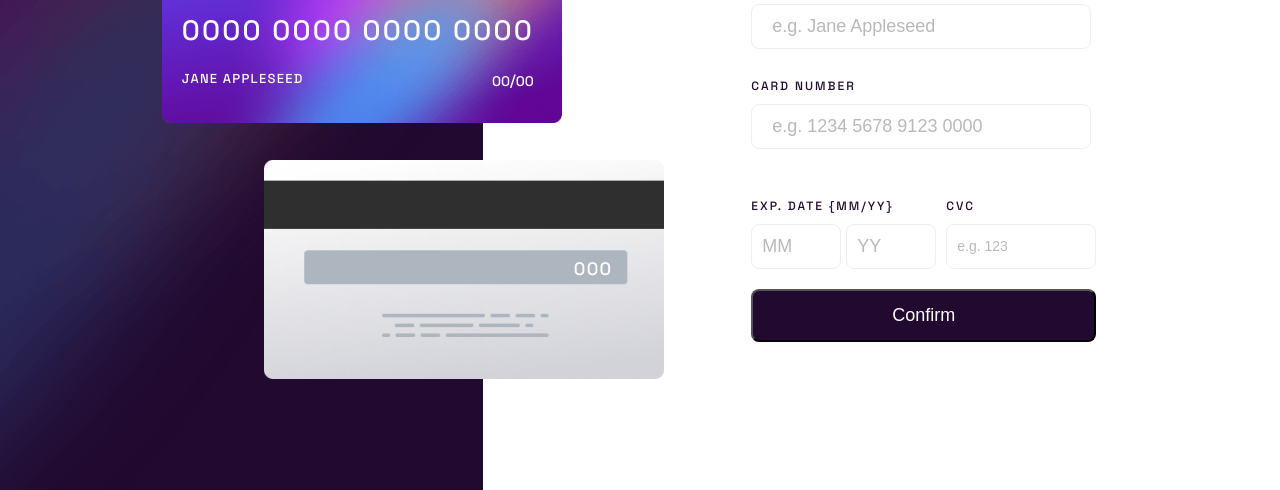
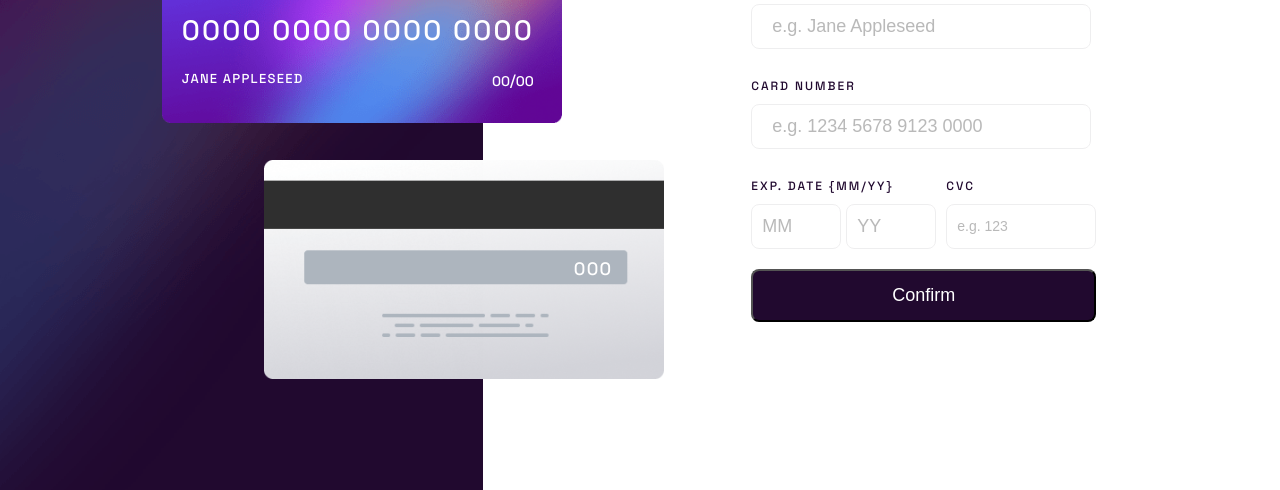
Before and after one commit to lanagrdzelishvili/Interactive-Card-Details-Form, a plain HTML site: page index.html in a window 1280 px wide. Shown: the part 310-800 px from the top of the page. Drawn offline with Linux system fonts and the light colour scheme; a web font is replaced by a local one.

Commit message:
css small two

```diff
--- a/style.css
+++ b/style.css
@@ -86,7 +86,7 @@ body {
     font-weight: 500;
 }
 .second-container {
-    margin-top: 300px;
+    margin-top: 330px;
     display: flex;
     flex-direction: column;
 }
@@ -124,7 +124,7 @@ label {
     letter-spacing: 2px;
     color: #21092F;
     margin-bottom: 10px;
-    margin-top: 40px;
+    margin-top: 20px;
 }
 input:focus {
     outline: none;
```
